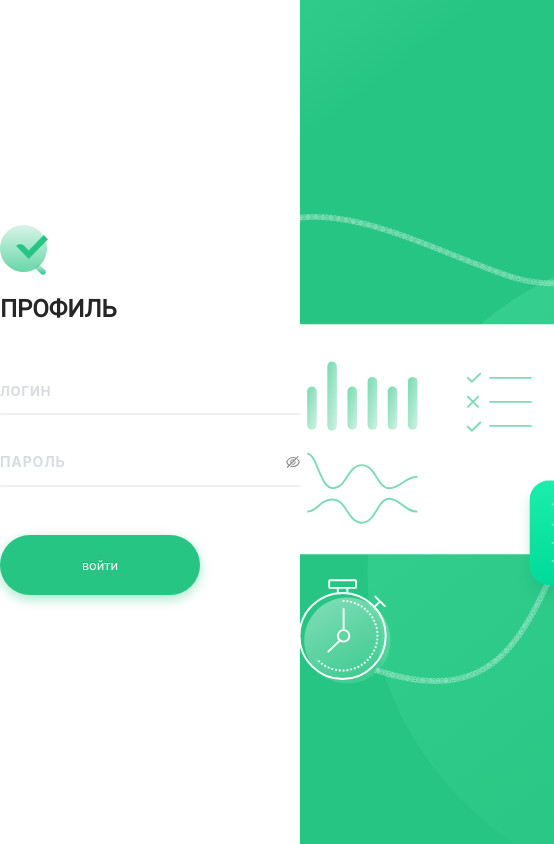
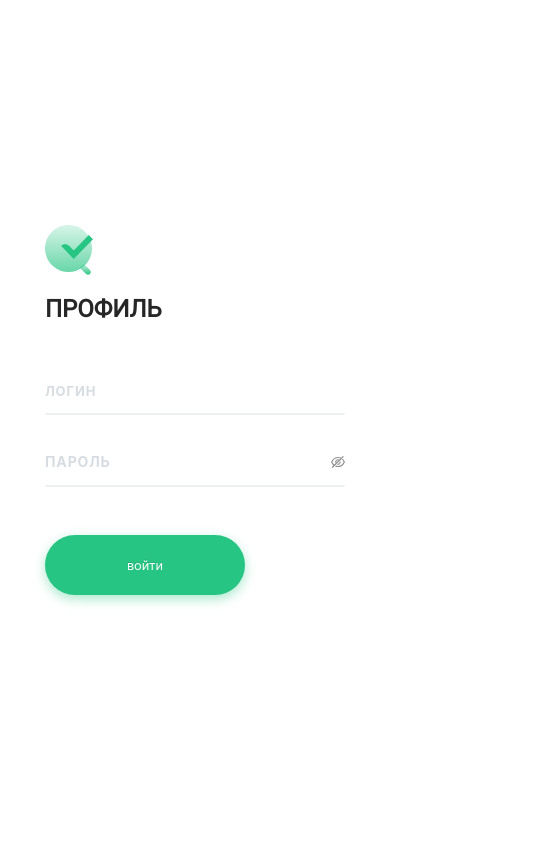
Before and after one commit to EGOISTIxx/digital-system, a React app: page /auth/login in a window 390 px wide. Shown: the whole page, 554 px wide, since content can reach past the window. Built offline with nearby package versions, Linux system fonts and the light colour scheme; a web font is replaced by a local one.

Commit message:
feat: remove background image while tablet and lower

```diff
--- a/src/pages/Login/Login.tsx
+++ b/src/pages/Login/Login.tsx
@@ -16,6 +16,7 @@ import { Image } from '../../components/UI/Image/Image'
 import { config } from '../../config'
 import { Login } from '../../constants/login'
 import { setFieldData } from '../../helpers/setFieldData'
+import { useMedia } from '../../hooks/useMedia'
 import { systemMessages } from '../../messages/systemMessages'
 import { useLoginMutation } from '../../service/auth/authApi'
 import {
@@ -38,9 +39,11 @@ export const LoginPage: React.FC = () => {
 
   const navigate = useNavigate()
 
+  const [form] = AntdForm.useForm()
+
+  const { isTablet, isMobile } = useMedia()
+
   const { Heading, Field, Form, FormItem, Button } = Auth
-
-  const [form] = AntdForm.useForm()
 
   const initialFormValue = useMemo(
     () => ({
@@ -160,7 +163,9 @@ export const LoginPage: React.FC = () => {
             </Form>
           </Auth>
         </FormWrapper>
-        <Image image={LoginBannerSVG} />
+        {(!isTablet && !isMobile) && (
+          <Image image={LoginBannerSVG} />
+        )}
       </LoginPageWrapper>
     </>
   )
--- a/src/pages/Login/SLogin.ts
+++ b/src/pages/Login/SLogin.ts
@@ -1,6 +1,7 @@
 import styled from 'styled-components'
 
 export const LoginPageWrapper = styled.div`
+  overflow: hidden;
   position: absolute;
   top: 0;
   bottom: 0;
```
